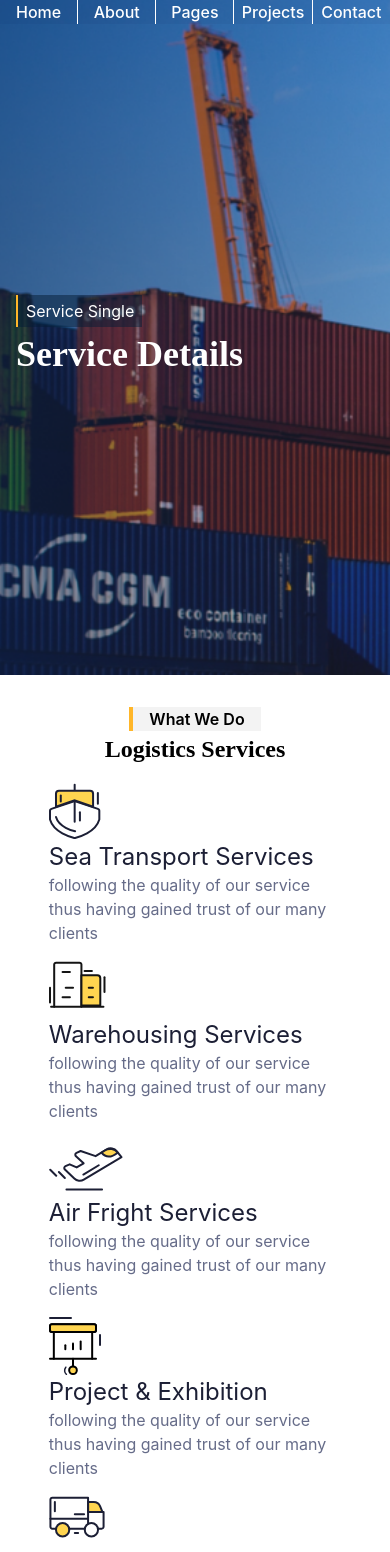
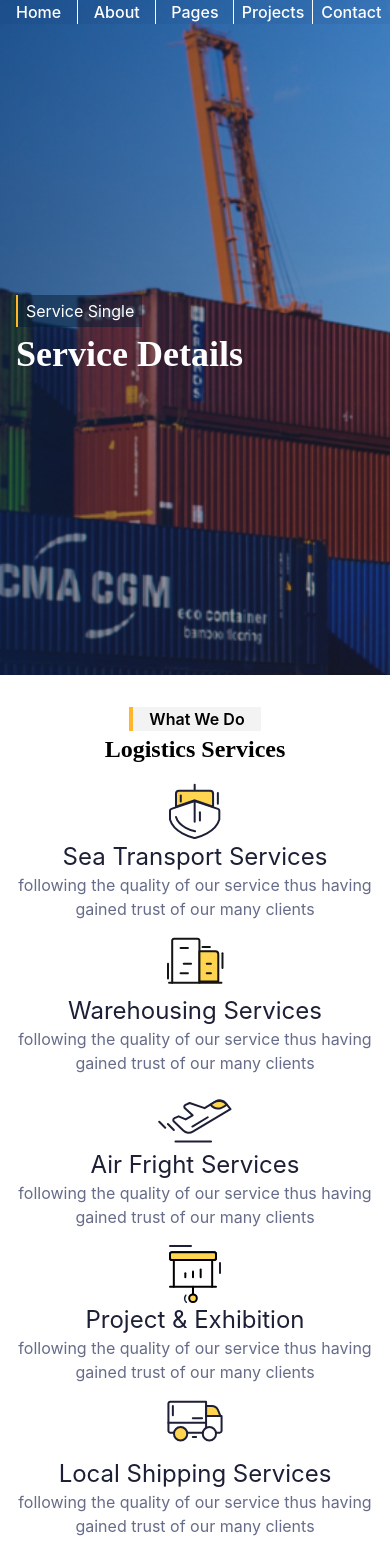
Before and after one commit to smartcollins/logistics, a React (Create React App) app: page /service in a window 390 px wide. Shown: the top 1552 px of the page. Built offline with nearby package versions, Linux system fonts and the light colour scheme.

Commit message:
modifying Service

```diff
--- a/src/pages/Service.jsx
+++ b/src/pages/Service.jsx
@@ -15,8 +15,8 @@ import Stat from '../component/Stat';
 
 
 const Service = () => {
-    const items = service.map((item, idx) => <div key={idx} className='group text-left'>
-        <img src={item.icon} alt='icon-logo' />
+    const items = service.map((item, idx) => <div key={idx} className='group md:text-left'>
+        <img className='mx-auto md:m-0' src={item.icon} alt='icon-logo' />
         <p className=' text-[#1c1f35] group-hover:text-[#ffb82b] text-2xl capitalize'>{item.txt}</p>
         <p style={{ color: color.grayTxt }} className='lg:w-3/4'>following the quality of our service thus having gained trust of our many clients</p>
     </div>)
@@ -43,9 +43,9 @@ const Service = () => {
     return (
         <div>
             <div>{banner.slice(3, 4).map((item, idx) => <Banner key={idx} {...item} />)}</div>
-            <div className=' text-center my-8 w-3/4 mx-auto lg:space-y-8'>
+            <div className=' text-center my-8 w-11/12 mx-auto md:space-y-8 xl:w-3/4'>
                 <Caption mid={true} dark={true} txt={'what we do'} txt2={'logistics services'} />
-                <div className=' space-y-4 md:space-y-0 md:grid md:grid-cols-2 lg:grid-cols-3 gap-8 text-left'>
+                <div className=' space-y-4 md:space-y-0 md:grid md:grid-cols-2 lg:grid-cols-3 gap-8'>
                     {items}
                 </div>
                 {/* <div className='w-full'>
```
